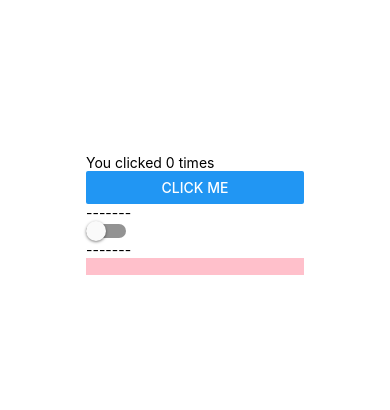
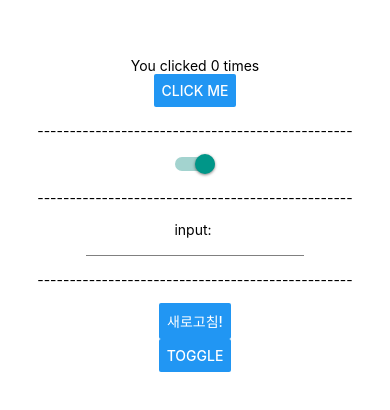
Before and after one commit to coocoo08/my-app, a React Native app: screen / in a window 390 px wide. Shown: the part 208-618 px from the top of the page. Built offline with nearby package versions, Linux system fonts and the light colour scheme.

Commit message:
React Hooks (2) useEffect

```diff
--- a/App.js
+++ b/App.js
@@ -1,7 +1,9 @@
-import React from "react";
-import { StyleSheet, View, Text, Image } from "react-native";
+import React, { useState } from "react";
+import { StyleSheet, View, Text, Image, Button } from "react-native";
 import StateWithClassComponent from './StateWithClassComponent'
 import StateWithFuctionalComponent from './StateWithFuctionalComponent'
+import UseEffectWithClassComponent from './UseEffectWithClassComponent'
+import UseEffectWithFunctionalComponent from './UseEffectWithFunctionalComponent'
 
 /**
  * Header
@@ -102,10 +104,15 @@ const Profile = (props) => {
 // }
 
 export default function App() {
+  const [isTrue, setIsTrue] = useState(true);
   return (
     <View style={styles.container}>
       {/* <StateWithClassComponent/> */}
-      {<StateWithFuctionalComponent/>}
+      {/* <StateWithFuctionalComponent/>*/}
+      {/* {isTrue ? <UseEffectWithClassComponent/> : null} */}
+      {<UseEffectWithFunctionalComponent/>}
+
+      <Button title="toggle" onPress={() => setIsTrue(!isTrue)}></Button>
     </View>
   );
 }
--- /dev/null
+++ b/UseEffectWithClassComponent.js
@@ -0,0 +1,40 @@
+import React from "react";
+import { View, Text, Button } from "react-native";
+
+class Component extends React.Component {
+  constructor(props) {
+    console.log("constructor");
+    super(props);
+    this.state = {
+      count: 0,
+    };
+  }
+
+  componentDidMount() {
+    console.log("didMount");
+  }
+
+  componentDidUpdate(prevProps, prevState) {
+    console.log("prevProps", prevProps);
+    console.log("prevState", prevState);
+  }
+
+  componentWillUnmount() {
+    console.log("componentWillUnmount");
+  }
+
+  render() {
+    console.log("render");
+    return (
+      <View>
+        <Text>You clicked {this.state.count} times</Text>
+        <Button
+          title="Click me"
+          onPress={() => this.setState({ count: this.state.count + 1 })}
+        />
+      </View>
+    );
+  }
+}
+
+export default Component;
--- /dev/null
+++ b/UseEffectWithFunctionalComponent.js
@@ -0,0 +1,76 @@
+import React, { useEffect, useState } from "react";
+import {
+  View,
+  Text,
+  Button,
+  TextInput,
+  Switch,
+  ActivityIndicator,
+} from "react-native";
+
+const Component = () => {
+  const [count, setCount] = useState(0);
+  const [isOn, setIsOn] = useState(true);
+  const [input, setInput] = useState("");
+  const [isRefresh, setIsRefresh] = useState(false);
+
+  useEffect(() => {
+    console.log("didMount");
+  }, []);
+
+  useEffect(() => {
+    console.log("didUpdate - count", count);
+  }, [count]);
+
+  useEffect(() => {
+    console.log("didUpdate - isOn", isOn);
+  }, [isOn]);
+
+  useEffect(() => {
+    console.log("didUpdate - input", input);
+  }, [input]);
+
+  useEffect(() => {
+    if (isRefresh) {
+      setTimeout(() => {
+        setIsRefresh(false);
+      }, 2000);
+    }
+  }, [isRefresh]);
+
+  return (
+    <View style={{ alignItems: "center" }}>
+      <Text>You clicked {count} times</Text>
+      <Button title="Click me" onPress={() => setCount(count + 1)} />
+
+      <Text style={{ marginVertical: 15 }}>
+        -------------------------------------------------
+      </Text>
+      <Switch value={isOn} onValueChange={setIsOn} />
+
+      <Text style={{ marginVertical: 15 }}>
+        -------------------------------------------------
+      </Text>
+
+      <Text>input: {input}</Text>
+      <TextInput
+        value={input}
+        onChangeText={setInput}
+        style={{ borderBottomWidth: 1, borderColor: "grey" }}
+      />
+
+      <Text style={{ marginVertical: 15 }}>
+        -------------------------------------------------
+      </Text>
+      <Button
+        title="새로고침!"
+        onPress={() => {
+          setIsRefresh(true);
+        }}
+      />
+      {isRefresh && <ActivityIndicator />}
+    </View>
+  );
+};
+
+export default Component;
```
